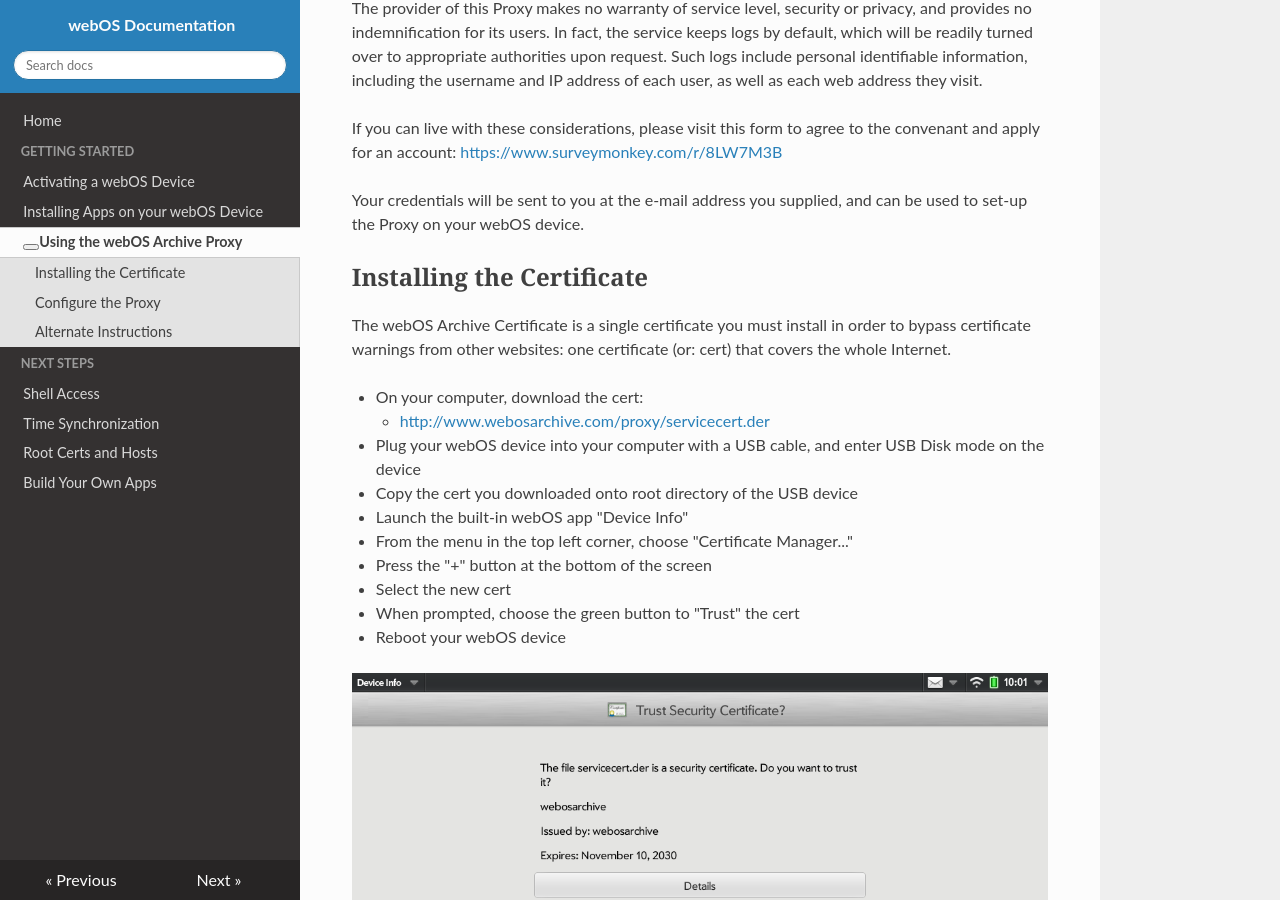
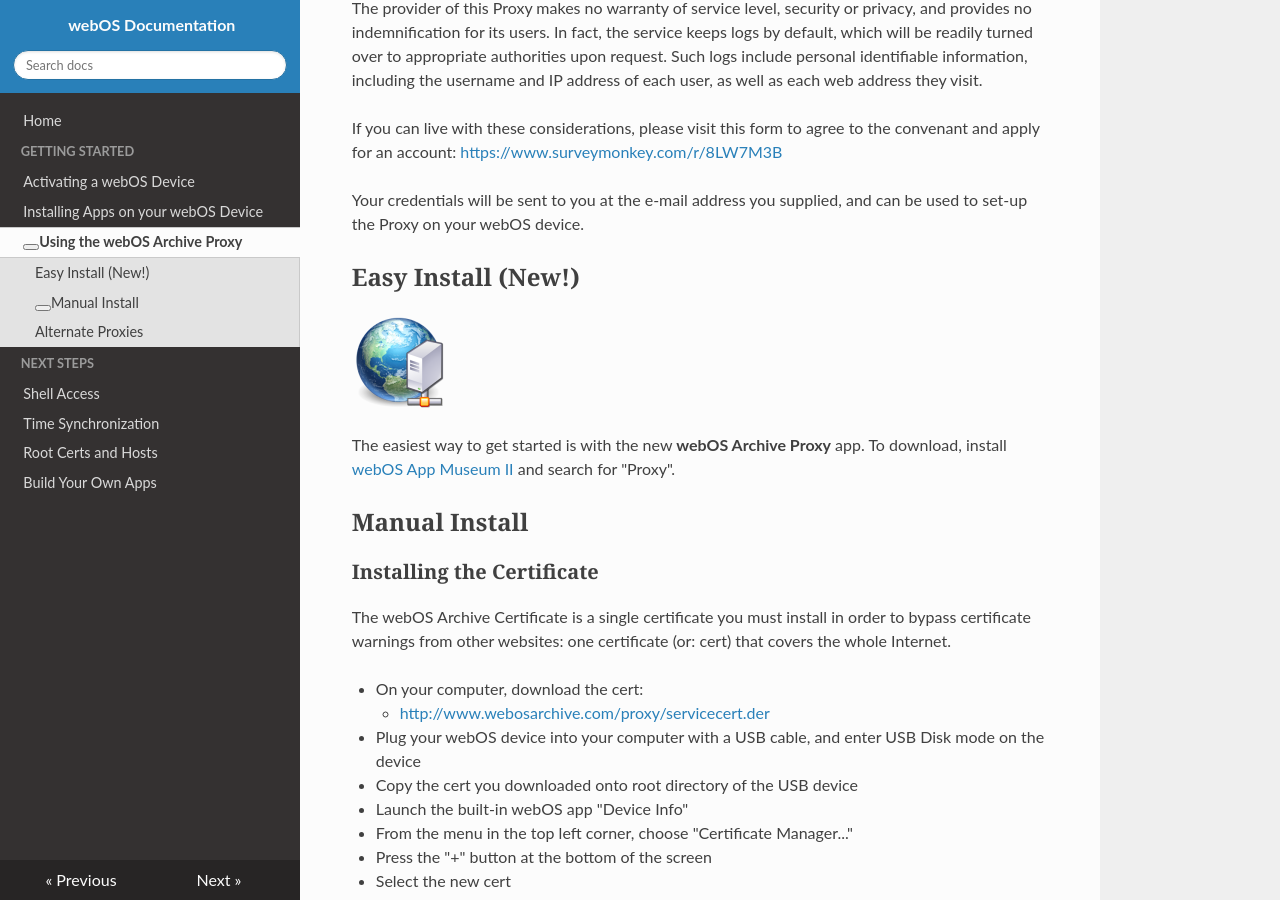
Before and after one commit to webOSArchive/webos-docs, an MkDocs documentation site: the page built from docs/proxysetup.md, in a window 1280 px wide and 900 px high, scrolled down 310 px. Built offline with MkDocs 1.6.1, drawn with Linux system fonts in a browser that asks for light colours; nearby versions of some CDN libraries; some web fonts are replaced; library files that are not in the unit come from our copies; some of the changed text lies outside the part shown.

Commit message:
update proxy info

```diff
--- a/docs/proxysetup.md
+++ b/docs/proxysetup.md
@@ -9,7 +9,16 @@ If you can live with these considerations, please visit this form to agree to th
 
 Your credentials will be sent to you at the e-mail address you supplied, and can be used to set-up the Proxy on your webOS device.
 
-## Installing the Certificate
+## Easy Install (New!)
+
+![webOS Archive Proxy](images/proxyicon.png)
+
+The easiest way to get started is with the new **webOS Archive Proxy** app.
+To download, install [webOS App Museum II](Installing Apps on your webOS Device) and search for "Proxy".
+
+## Manual Install
+
+### Installing the Certificate
 
 The webOS Archive Certificate is a single certificate you must install in order to bypass certificate warnings from other websites: one certificate (or: cert) that covers the whole Internet.
 
@@ -26,7 +35,7 @@ The webOS Archive Certificate is a single certificate you must install in order
 
 ![Certificate Manager](images/certmanager.png)
 
-## Configure the Proxy
+### Configure the Proxy
 
 A Proxy switch app adds a feature to webOS allowing you to turn on (and off) a global proxy. Once activated, this proxy works for any app on the device -- including email!
 
@@ -48,7 +57,7 @@ With your proxy configured, you should be able to open almost any modern webpage
 
 You may want to consider using a RSS Service, and an app like [FeedSpider](http://www.feedspider.net/) (available in Preware, and in App Museum II) to pull feeds from your favorite sites.
 
-## Alternate Instructions
+## Alternate Proxies
 
 If you prefer not to, or are unable to, use a public service, you can also run a proxy right on your webOS Device:
 
```
Also changed, not shown: docs/images/proxyicon.png (added).
